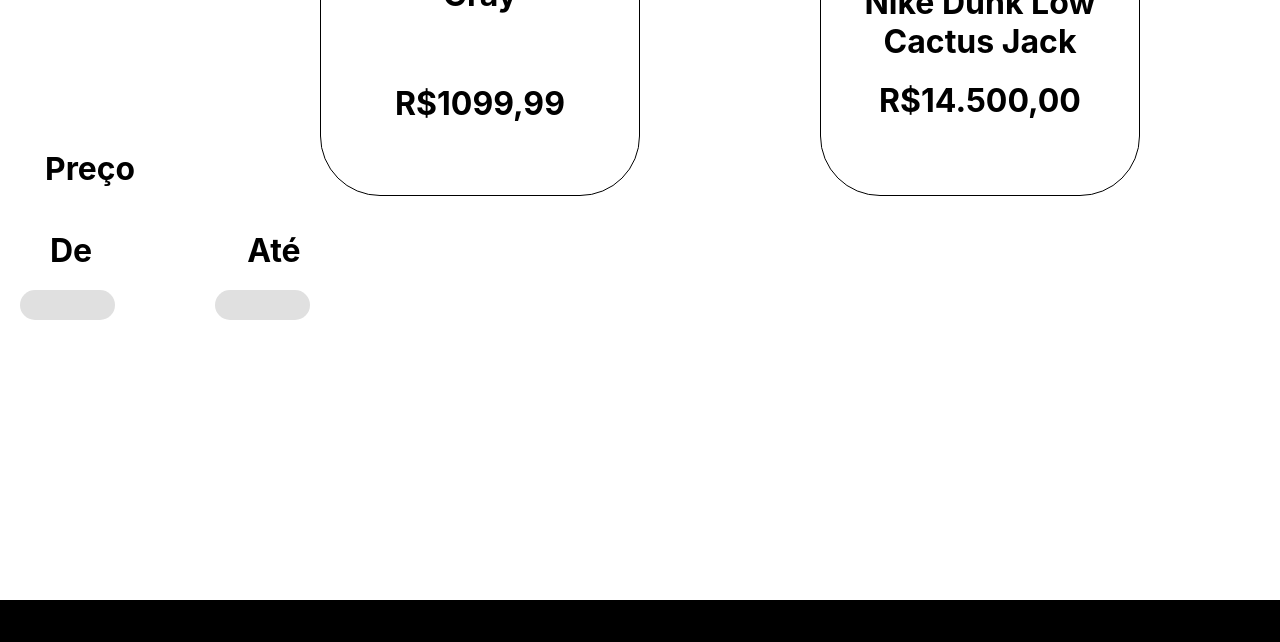
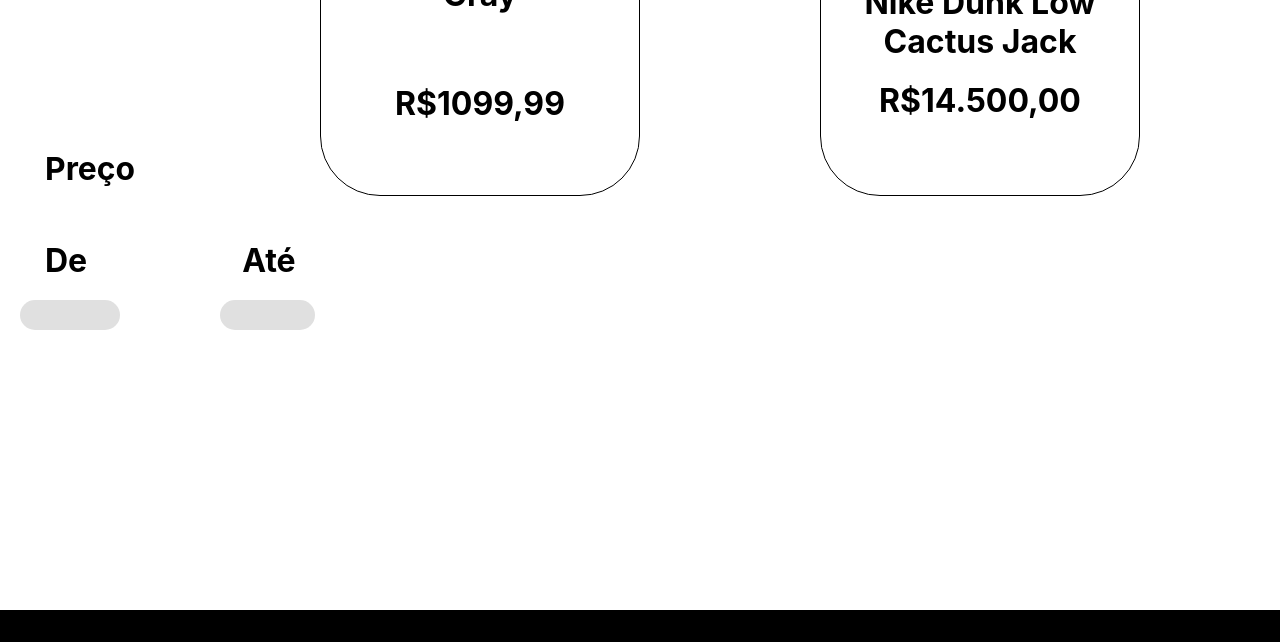
Before and after one commit to RafaelOliveiraSP/Projeto-TCC, a React app in the folder site/: page /produtos in a window 1280 px wide. Shown: the part 1083-1725 px from the top of the page. Built offline with nearby package versions, Linux system fonts and the light colour scheme.

Commit message:
kevin, arrumou produtos dnv

```diff
--- a/site/src/Rotas.js
+++ b/site/src/Rotas.js
@@ -16,7 +16,6 @@
 import PedidoRealizado from     './pages/principal/PedidoRealizado';
 import DadosPedidos from        './pages/principal/dadosPedido';
 import StatusPedido from        './pages/principal/StatusPedido';
-import MeusPedidos from         './pages/principal/meusPedidos';
 
 
 import QuemSomos from           './pages/rodape/quemSomos';
@@ -42,7 +41,6 @@
                 <Route path='/PedidoRealizado' element={<PedidoRealizado/>} />
                 <Route path='/DadosPedido' element={<DadosPedidos/>} />
                 <Route path='/StatusPedido' element={<StatusPedido/>} />
-                <Route path='/MeusPedidos' element={<MeusPedidos/>} />
 
                 <Route path='/LoginAdm' element={<LoginAdm/>}/>
                 <Route path='/administrador' element={<Admin />} />
--- a/site/src/pages/principal/produtos/index.scss
+++ b/site/src/pages/principal/produtos/index.scss
@@ -193,9 +193,8 @@
         padding-top: 0px 0px ;
         width: 95px;
         border-radius: 25px;
-        padding: 15px 0px;
+        padding: 15px 50px;
         background-color: #ffffff;
-        font-size: 16px;
         font-weight: 530;
         border-radius: 45px;
         background-color: rgb(224, 224, 224);
@@ -226,7 +225,7 @@
 
 
     gap: 155px;
-    padding-left: 50px;
-    padding-top: 35px;
+    padding-left: 45px;
+    padding-top: 45px;
 
 }
```
